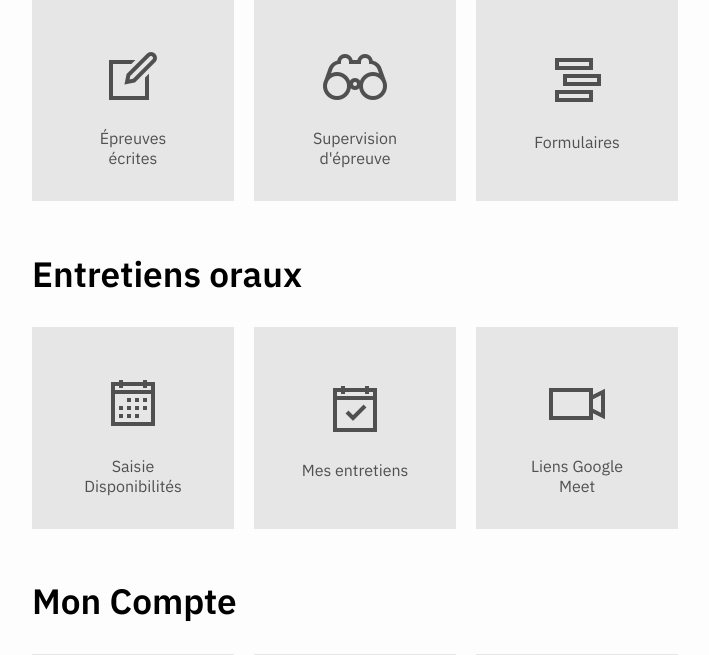
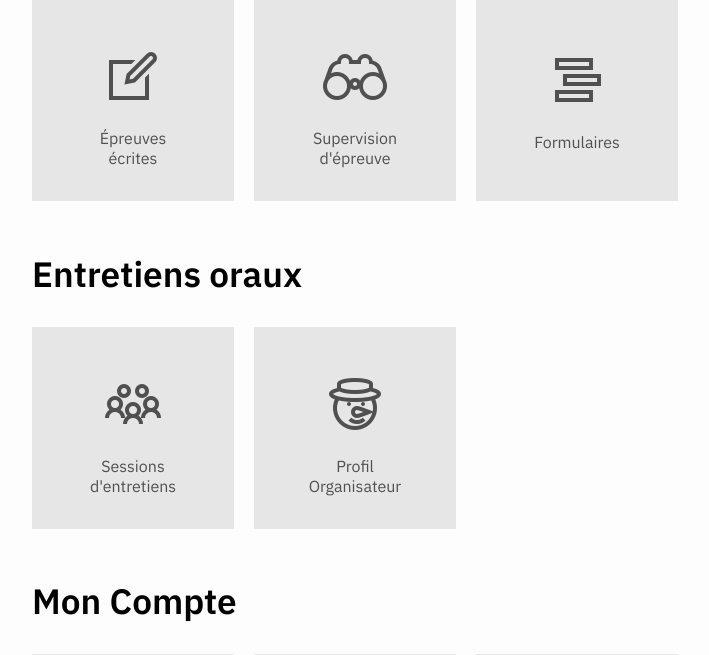
Before and after one commit to prologin/a2perp, a Django app: template valentin/semifinals/templates/semifinals/organizer-home.html in a window 1280 px wide. Shown: the part 343-998 px from the top of the page, without its empty margins (158-867 px from the left). Run offline with Django 3.2, Linux system fonts and the light colour scheme; the template is opened without the code that fills it, so the values that code supplies are empty; parts of the project's set-up code (start-up, migrations or seed data) failed here and were passed over.

Commit message:
valentin: install interviews module

```diff
--- a/valentin/semifinals/context_processors.py
+++ b/valentin/semifinals/context_processors.py
@@ -5,6 +5,7 @@ def application_settings(request):
         'settings': {
             'APP_SHOW_PIZZA_ICON': getattr(settings, 'APP_SHOW_PIZZA_ICON'),
             'APP_NO_LOCAL_LOGIN': getattr(settings, 'APP_NO_LOCAL_LOGIN'),
-            'APP_MAX_UPLOAD_SIZE': getattr(settings, 'APP_MAX_UPLOAD_SIZE')
+            'APP_MAX_UPLOAD_SIZE': getattr(settings, 'APP_MAX_UPLOAD_SIZE'),
+            'APP_ITW_MEET_UNLOCK_BEFORE': getattr(settings, 'APP_ITW_MEET_UNLOCK_BEFORE'),
         }
     }
--- a/valentin/semifinals/models.py
+++ b/valentin/semifinals/models.py
@@ -41,7 +41,6 @@ class Session(models.Model):
 
         if social.extra_data.get('is_contestant', False) and social.extra_data['contestant'].get('assignation_semifinal') == 2:
             event_id = int(social.extra_data['contestant']['assignation_semifinal_event']['id'])
-            print(event_id)
             return cls.objects.filter(status__in=CONTESTANT_ALLOWED_STATUSES, upstream_id=event_id)
 
         return cls.objects.filter(status__in=CONTESTANT_ALLOWED_STATUSES, upstream_id__isnull=True)
--- a/valentin/semifinals/static/semifinals/css/base.css
+++ b/valentin/semifinals/static/semifinals/css/base.css
@@ -193,15 +193,16 @@ form ul {
     margin-left: 0;
 }
 
+/* IF UI IS BROKEN UNCOMMENT THIS (LOL)
 form ul li:first-child {
     padding-top: 0.5em;
-}
+}*/
 
 form ul li {
     padding-bottom: 0.5em;
 }
 
-input[type="text"], input[type="number"], input[type="password"], textarea {
+input[type="text"], input[type="number"], input[type="password"], input[type="url"], textarea {
     display: block;
     border: 0.1em solid black;
     padding: 10px 10px;
--- a/valentin/semifinals/templates/semifinals/contestant-home.html
+++ b/valentin/semifinals/templates/semifinals/contestant-home.html
@@ -17,7 +17,7 @@
 
     <ul class="home-links">
         <li><a href="{% url 'semifinals:session-list' %}"><i class="las la-edit"></i><br><br>Épreuves écrites</a></li>
-        <li><a href="#"><i class="las la-phone-volume"></i><br><br>Entretiens oraux</a></li>
+        <li><a href="{% url 'interviews:list' %}"><i class="las la-phone-volume"></i><br><br>Entretiens oraux</a></li>
         <li><a href="{% url 'semifinals:logout' %}"><i class="las la-door-open"></i><br><br>Déconnexion</a></li>
         <li><a href="https://prologin.org"><i class="las la-cube"></i><br><br>Site Prologin</a></li>
         {% if settings.APP_SHOW_PIZZA_ICON %}
--- a/valentin/semifinals/templates/semifinals/organizer-home.html
+++ b/valentin/semifinals/templates/semifinals/organizer-home.html
@@ -23,9 +23,8 @@
     <h2>Entretiens oraux</h2>
 
     <ul class="home-links">
-        <li><a href="#"><i class="las la-calendar"></i><br><br>Saisie Disponibilités</a></li>
-        <li><a href="#"><i class="las la-calendar-check"></i><br><br>Mes entretiens</a></li>
-        <li><a href="#"><i class="las la-video"></i><br><br>Liens Google Meet</a></li>
+        <li><a href="{% url 'interviews:list' %}"><i class="las la-users"></i><br><br>Sessions d'entretiens</a></li>
+        <li><a href="{% url 'interviews:profile' %}"><i class="las la-snowman"></i><br><br>Profil Organisateur</a></li>
     </ul>
 
     <h2>Mon Compte</h2>
--- a/valentin/valentin/settings/common.py
+++ b/valentin/valentin/settings/common.py
@@ -23,6 +23,7 @@ INSTALLED_APPS = [
     'semifinals',
     'written_exams',
     'se_forms',
+    'interviews',
     'django.contrib.admin',
 ]
 
@@ -90,7 +91,7 @@ USE_I18N = True
 
 USE_L10N = True
 
-USE_TZ = True
+USE_TZ = False
 
 
 STATIC_URL = '/static/'
--- a/valentin/valentin/settings/conf.sample.py
+++ b/valentin/valentin/settings/conf.sample.py
@@ -17,6 +17,7 @@ APP_MAX_UPLOAD_SIZE = '4 Mo'
 # file download views to nginx directly
 APP_USE_X_ACCEL_REDIRECT = False
 APP_X_ACCEL_PATH = '/media'
+APP_ITW_MEET_UNLOCK_BEFORE = 3 # unlock meet links 3 minutes before the itw
 
 '''
 Social Auth Settings
--- a/valentin/valentin/urls.py
+++ b/valentin/valentin/urls.py
@@ -6,6 +6,7 @@ admin.site.site_header = 'Administration Demi-Finales Prologin'
 urlpatterns = [
     path('admin/', admin.site.urls),
     path('written-exams/', include('written_exams.urls')),
+    path('itw/', include('interviews.urls')),
     path('', include('semifinals.urls')),
 
     path('social/', include('social_django.urls', namespace='social')),
```
